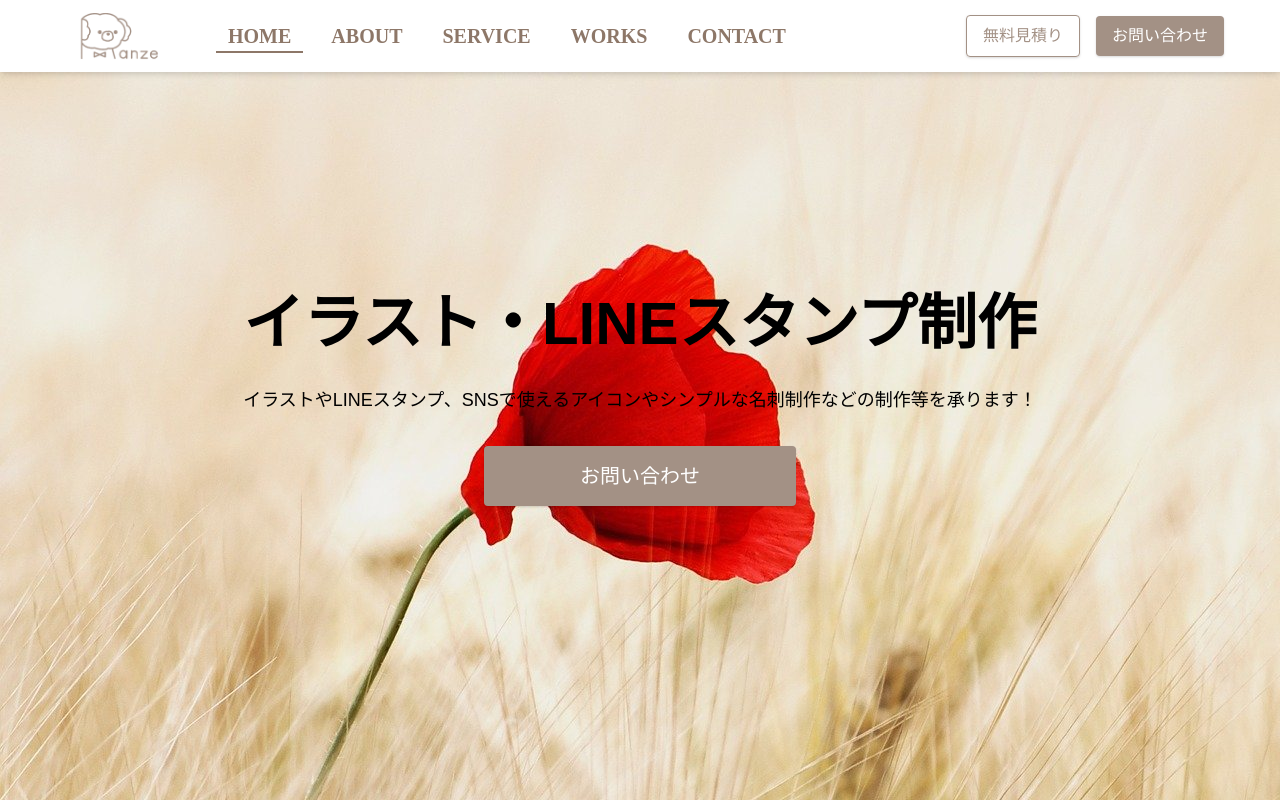
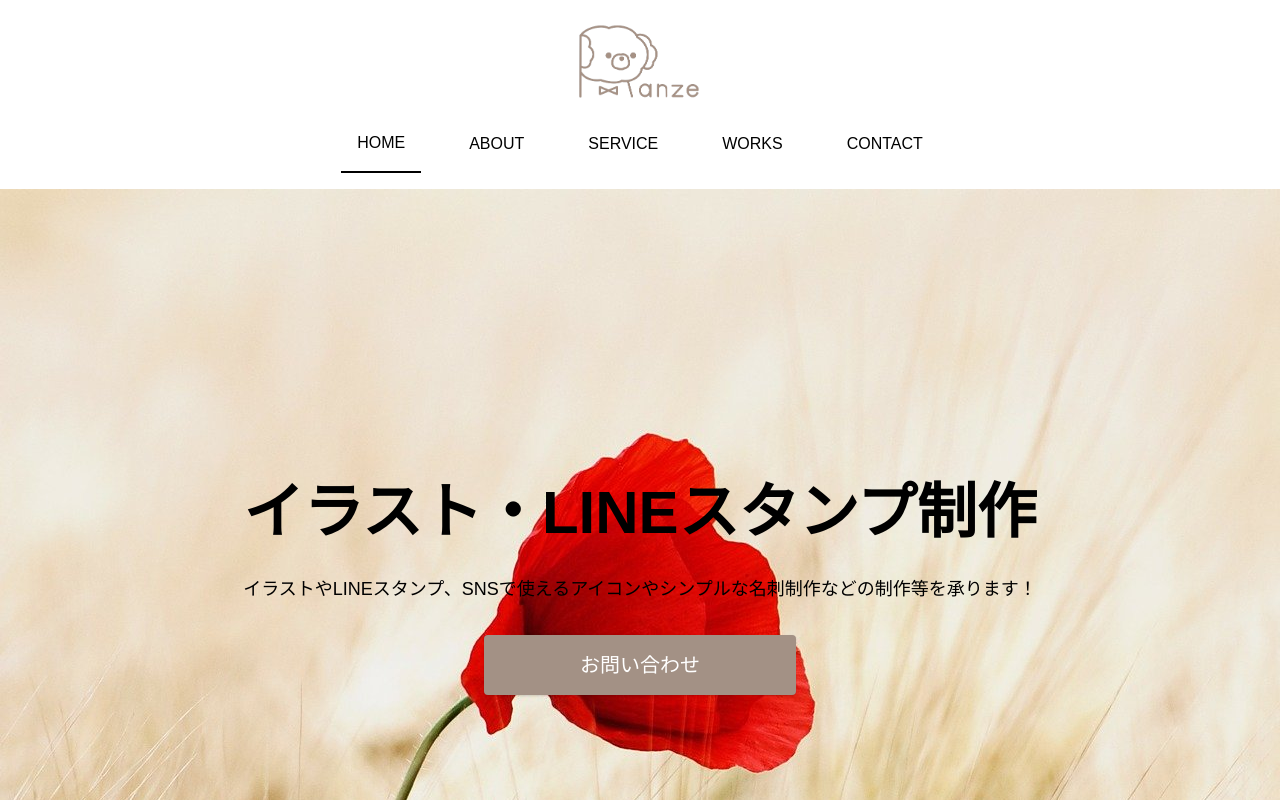
Before and after one commit to mayone-du/ranze-hp, a Next.js app: page /lp in a window 1280 px wide. Shown: the top 800 px of the page. Built offline with nearby package versions, Linux system fonts and the light colour scheme.

Commit message:
update header

```diff
--- a/src/components/shared/layout/Header.tsx
+++ b/src/components/shared/layout/Header.tsx
@@ -1,152 +1,61 @@
 import Link from "next/link";
-import { useState } from "react";
-import { CustomButton } from "../CustomColorButton";
-import { Menu, Close } from "@material-ui/icons";
-import { Button } from "@material-ui/core";
+// import { useState } from "react";
+// import { CustomButton } from "../CustomColorButton";
+// import { Menu, Close } from "@material-ui/icons";
+// import { Button } from "@material-ui/core";
 
 const Header: React.VFC<{ isActivePage: string }> = ({ isActivePage }) => {
-  const [isMenuActive, setIsMenuActive] = useState(false);
+  // const [isMenuActive, setIsMenuActive] = useState(false);
 
-  const handleToggleClick = () => {
-    setIsMenuActive(!isMenuActive);
-  };
+  // const handleToggleClick = () => {
+  //   setIsMenuActive(!isMenuActive);
+  // };
 
   return (
     <>
-      <header className="flex items-center justify-between lg:py-3 py-1 md:px-12 px-4 fixed w-full inset-x-0 z-50 bg-white shadow-md">
-        <nav className="flex items-center">
-          <h2 className="my_logo lg:text-xl text-lg text-center mr-4">
-            <Link href="/">
-              <a className="block w-36 h-auto">
-                <img
-                  src="/images/logo.png"
-                  className="object-cover block"
-                  alt="Ranze official logo"
-                />
-              </a>
-            </Link>
-          </h2>
-          <ul className="lg:flex hidden font-custom-fontFamily font-bold text-xl">
+      <h2 className="mt-6">
+        <img className="block mx-auto object-cover w-56" src="/images/logo.png" alt="" />
+      </h2>
+      <header className="mx-10">
+        <nav>
+          <ul className="flex items-center justify-center">
             <li>
               <Link href="/">
-                <a
-                  className={`py-1 px-3 mx-2 text-custom-darkgray hover:bg-gray-100 transition ${
-                    isActivePage === "Home" ? "border-b-2 border-custom-darkgray text-custom-darkgray" : ""
-                  }`}
-                >
-                  HOME
-                </a>
+                <a className={`block hover:bg-gray-100 transform transition border-black p-4 m-4 ${
+                  isActivePage === "Home" ? "border-b-2 border-black" : ""
+                }`}>HOME</a>
               </Link>
             </li>
             <li>
               <Link href="/about">
-                <a
-                  className={`py-1 px-3 mx-2 text-custom-darkgray hover:bg-gray-100 transition ${
-                    isActivePage === "About" ? "border-b-2 border-custom-darkgray text-custom-darkgray" : ""
-                  }`}
-                >
-                  ABOUT
-                </a>
+                <a className={`block hover:bg-gray-100 transform transition border-black p-4 m-4 ${
+                  isActivePage === "About" ? "border-b-2 border-black" : ""
+                }`}>ABOUT</a>
               </Link>
             </li>
             <li>
               <Link href="/service">
-                <a
-                  className={`py-1 px-3 mx-2 text-custom-darkgray hover:bg-gray-100 transition ${
-                    isActivePage === "Service" ? "border-b-2 border-custom-darkgray text-custom-darkgray" : ""
-                  }`}
-                >
-                  SERVICE
-                </a>
+                <a className={`block hover:bg-gray-100 transform transition border-black p-4 m-4 ${
+                  isActivePage === "Service" ? "border-b-2 border-black" : ""
+                }`}>SERVICE</a>
               </Link>
             </li>
             <li>
               <Link href="/works">
-                <a
-                  className={`py-1 px-3 mx-2 text-custom-darkgray hover:bg-gray-100 transition ${
-                    isActivePage === "Works" ? "border-b-2 border-custom-darkgray text-custom-darkgray" : ""
-                  }`}
-                >
-                  WORKS
-                </a>
+                <a className={`block hover:bg-gray-100 transform transition border-black p-4 m-4 ${
+                  isActivePage === "Works" ? "border-b-2 border-black" : ""
+                }`}>WORKS</a>
               </Link>
             </li>
             <li>
               <Link href="/contact">
-                <a
-                  className={`py-1 px-3 mx-2 text-custom-darkgray hover:bg-gray-100 transition ${
-                    isActivePage === "Contact" ? "border-b-2 border-custom-darkgray text-custom-darkgray" : ""
-                  }`}
-                >
-                  CONTACT
-                </a>
+                <a className={`block hover:bg-gray-100 transform transition border-black p-4 m-4 ${
+                  isActivePage === "Contact" ? "border-b-2 border-black" : ""
+                }`}>CONTACT</a>
               </Link>
             </li>
           </ul>
         </nav>
-
-        <div className="block lg:hidden">
-          <Button onClick={handleToggleClick} variant="outlined" size="medium">
-            {isMenuActive ? (
-              <Close color="action" fontSize="large" />
-            ) : (
-              <Menu color="action" fontSize="large" />
-            )}
-          </Button>
-        </div>
-
-        <ul
-          className={`${
-            isMenuActive
-              ? "visible opacity-100 transform translate-x-0"
-              : "invisible opacity-0 transform translate-x-10"
-          } fixed top-16 p-4 left-0 bg-gray-50 lg:hidden w-full transition-all shadow-md font-custom-fontFamily font-bold text-xl`}
-        >
-          <li>
-            <Link href="/">
-              <a className="block p-2 my-2 border-b border-custom-gray text-yello">HOME</a>
-            </Link>
-          </li>
-          <li>
-            <Link href="/about">
-              <a className="block p-2 my-2 border-b border-custom-gray text-yello">About</a>
-            </Link>
-          </li>
-          <li>
-            <Link href="/service">
-              <a className="block p-2 my-2 border-b border-custom-gray text-yello">Service</a>
-            </Link>
-          </li>
-          <li>
-            <Link href="/works">
-              <a className="block p-2 my-2 border-b border-custom-gray text-yello">Works</a>
-            </Link>
-          </li>
-          <li>
-            <Link href="/contact">
-              <a className="block p-2 my-2 border-b border-custom-gray text-yello">Contact</a>
-            </Link>
-          </li>
-        </ul>
-
-        <ul className="lg:flex hidden items-center">
-          <li>
-            <CustomButton
-              toLink="/service"
-              text="無料見積り"
-              outline={true}
-              size="small"
-            />
-          </li>
-          <li>
-            <CustomButton
-              toLink="/contact"
-              text="お問い合わせ"
-              outline={false}
-              size="small"
-            />
-          </li>
-        </ul>
       </header>
     </>
   );
```
